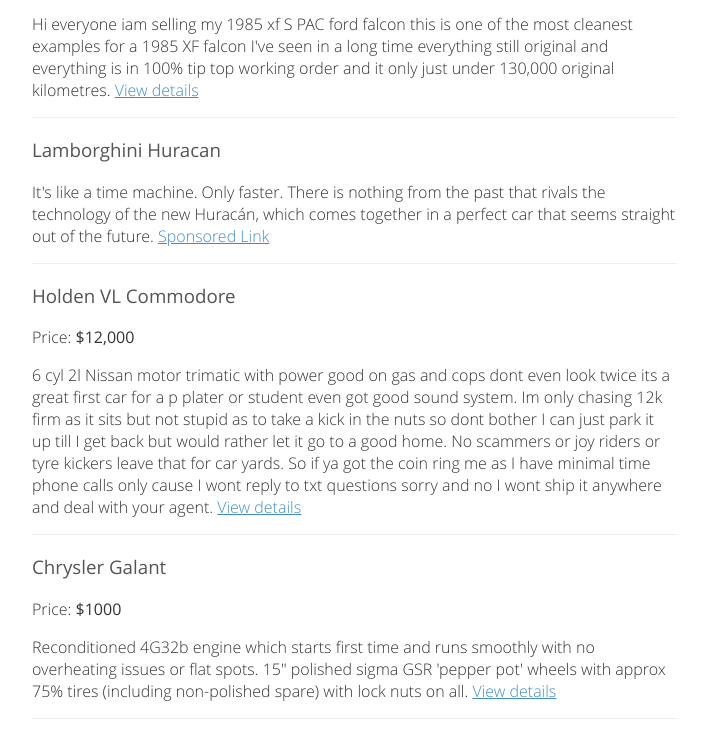
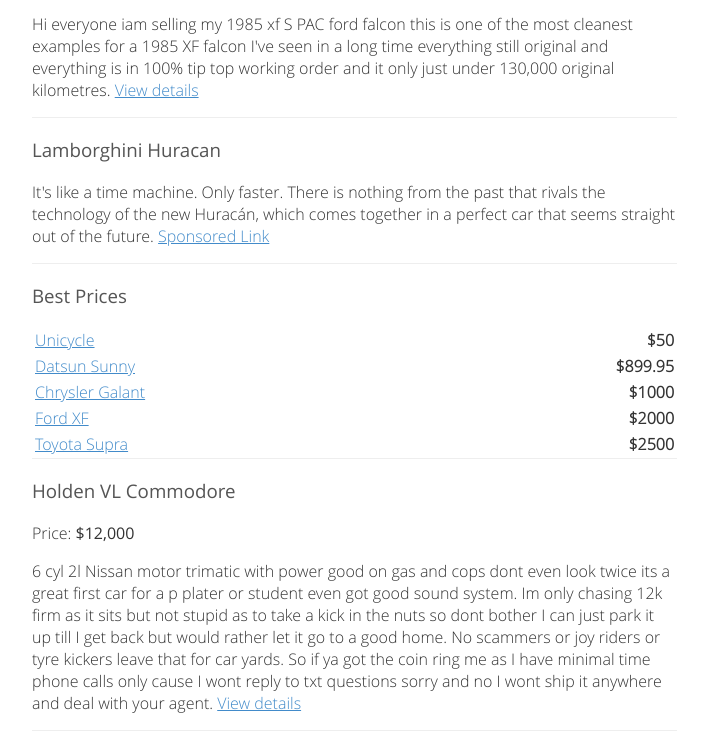
Before and after one commit to yono38/candidate-projects, a plain HTML site: page price_card/results.html in a window 1280 px wide. Shown: the part 782-1517 px from the top of the page, without its empty margins (133-841 px from the left). Drawn offline with Linux system fonts and the light colour scheme.

Commit message:
added my work to the repo

```diff
--- /dev/null
+++ b/price_card/compcard.js
@@ -0,0 +1,160 @@
+'use strict';
+
+/**
+ * @file Complimentary card problem for Intent Media
+ * @author Jason Schapiro
+ */
+
+(function(config) {
+  /**
+   * This is the set of defaults that can be modified
+   * depending on the page structure
+   * This could also be passed into the function
+   */
+  var CONFIG = config || {
+    numPrices: 5,
+    insertAfter: 5,
+    titleSelector: 'h3',
+    priceSelector: '.price',
+    linkSelector: 'a',
+    cardSectionSelector: '#content',
+    compCardDatatype: 'complimentary-price-card',
+    compCardTitle: 'Best Prices'
+  };
+
+
+  /**
+   * Parses DOM element containing price to a float
+   * @param {Object|null} priceEl - Element containing price
+   * @returns {Number|null}
+   */
+  function parsePrice(priceEl) {
+    var priceStr;
+    if (priceEl === null) {
+      return null;
+    }
+    priceStr = priceEl.innerHTML;
+    priceStr = priceStr.slice(1); // get rid of the $
+    if (priceStr.indexOf(',') !== -1) {
+      priceStr = priceStr.split(',').join(''); // get rid of any commas
+    }
+    return parseFloat(priceStr);
+  }
+
+  /**
+   * Parses the information for a single card DOM element
+   * @param {Object} el - Element containing card's HTML
+   * @returns {Object}
+   */
+  function getCardInfo(el) {
+    var card = {};
+    card.title = el.querySelector(CONFIG.titleSelector).innerHTML;
+    var priceEl = el.querySelector(CONFIG.priceSelector);
+    card.price = parsePrice(priceEl);
+    card.link = el.querySelector(CONFIG.linkSelector).href;
+    return card;
+  }
+
+  /**
+   * Custom comparator for card prices
+   * @param {Object} a
+   * @param {Object} b
+   * @returns {Number}
+   */
+  function sortByPrice(a, b) {
+    return (a.price - b.price);
+  }
+
+  /**
+   * Extracts card elements from the page and parses them
+   * @returns {Array} Sorted list of parsed card info by ascending price
+   */
+  function getAllCardsInfo() {
+    var cards = document.querySelectorAll('div[data-card$="-card"]');
+    var info = [];
+    for (var i = 0; i < cards.length; i++) {
+      info.push(getCardInfo(cards[i]));
+    }
+    return info.sort(sortByPrice);
+  }
+
+  /**
+   * Uses info from a card to create a table row element for complimentary card
+   * @param {Object} Card info with title, link and price
+   * @returns {Object} Table row element with title, link and price
+   */
+  function createPriceCardEl(cardInfo) {
+    // Create the row
+    var rowEl = document.createElement('tr');
+
+    // Create the title td and the anchor link
+    var titleTdEl = document.createElement('td');
+    var titleLinkEl = document.createElement('a');
+    titleLinkEl.href = cardInfo.link;
+    titleLinkEl.innerHTML = cardInfo.title;
+    titleLinkEl.setAttribute('target', '_blank');
+    titleTdEl.appendChild(titleLinkEl);
+    rowEl.appendChild(titleTdEl);
+
+    // Create the price
+    var priceEl = document.createElement('td');
+    priceEl.innerHTML = '$' + cardInfo.price;
+    priceEl.style['font-weight'] = 'bold';
+    priceEl.style['text-align'] = 'right';
+    rowEl.appendChild(priceEl);
+
+    return rowEl;
+  }
+
+  /**
+   * Uses info from all cards to create the complimentary card
+   * @param {Array} List of cards' info with title, link and price
+   * @returns {Object} Complimentary card element
+   */
+  function createCompCard(cardsInfo) {
+    var rows = 0;
+    var cardEl = document.createElement('div');
+    cardEl.setAttribute('data-card', CONFIG.compCardDatatype);
+
+    // Card title
+    var titleEl = document.createElement('h3');
+    titleEl.innerHTML = CONFIG.compCardTitle;
+    cardEl.appendChild(titleEl);
+
+    // Create the table for the prices
+    var tableEl = document.createElement('table');
+    tableEl.style.width = '100%';
+
+    // Loop and create rows with price info
+    for (var i=0; i<cardsInfo.length; i++) {
+      // Only add cards with price info
+      if (cardsInfo[i].price === null) {
+        continue;
+      }
+
+      var rowEl = createPriceCardEl(cardsInfo[i]);
+      tableEl.appendChild(rowEl);
+
+      // If you hit the max number of rows, you're done
+      rows++;
+      if (rows === CONFIG.numPrices) {
+        break;
+      }
+    }
+    cardEl.appendChild(tableEl);
+    return cardEl;
+  }
+
+  /**
+   * Main function - self-executing
+   */
+  (function() {
+    var cards = getAllCardsInfo();
+    var compCardEl = createCompCard(cards);
+    var parentEl = document.querySelector(CONFIG.cardSectionSelector +' div[data-card$="-card"]').parentNode;
+    // Get 6th card
+    var nextSibling = document.querySelector(CONFIG.cardSectionSelector + ' div[data-card$="-card"]:nth-of-type(0n+'+ (CONFIG.insertAfter + 2) + ')');
+    parentEl.insertBefore(compCardEl, nextSibling);
+  })();
+
+})();
--- a/price_card/results.html
+++ b/price_card/results.html
@@ -71,5 +71,6 @@
       </div>
     </div>
   </div>
+  <script type="text/javascript" src="compcard.js"></script>
 </body>
 </html>
```
Also changed, not shown: distance_between_airports/flights.js (deleted, +0 -39 lines), distance_between_airports/index.html (deleted, +0 -7 lines), 3 other files.
